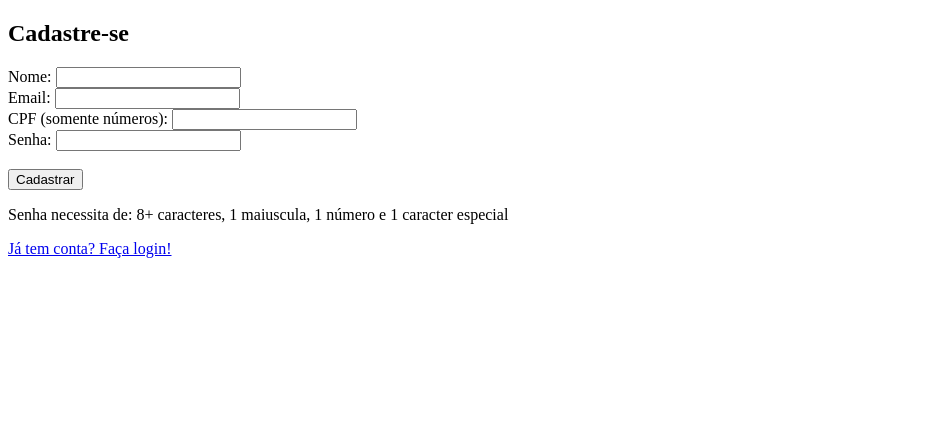
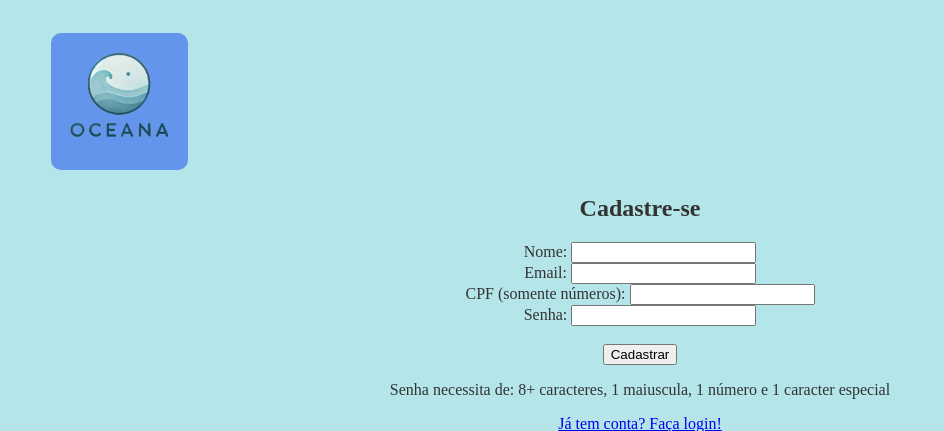
Before and after one commit to LumisGustavo/senac, a Flask app: page /register in a window 1280 px wide. Shown: the top 431 px of the page, without its empty margins (0-944 px from the left). Run offline with Flask 3, Linux system fonts and the light colour scheme.

Commit message:
Update register.html

```diff
--- a/Oceana_Flask/templates/register.html
+++ b/Oceana_Flask/templates/register.html
@@ -3,8 +3,18 @@
 <head>
     <meta charset="UTF-8">
     <meta name="viewport" content="width=device-width, initial-scale=1.0">
+    <link rel="stylesheet" href="{{ url_for('static', filename='style.css') }}">
     <title>Cadastre-se</title>
 </head>
+
+<header>
+    <a href="{{ url_for('index') }}">
+    <div class="pesquisa">
+        <img src="{{ url_for('static', filename='uploads/oceana_logo.png') }}" alt="logo" id="logo">
+    </div>
+    </a>
+</header>
+
 <body>
     <h2>Cadastre-se</h2>
     <form method="POST">
@@ -12,6 +22,7 @@
         Email: <input type="email" name="email" required><br>
         CPF (somente números): <input type="text" name="cpf" required><br>
         Senha: <input type="password" name="senha" required><br><br>
+
         <button type="submit">Cadastrar</button>
     </form>
     <p>Senha necessita de: 8+ caracteres, 1 maiuscula, 1 número e 1 caracter especial</p>
```
